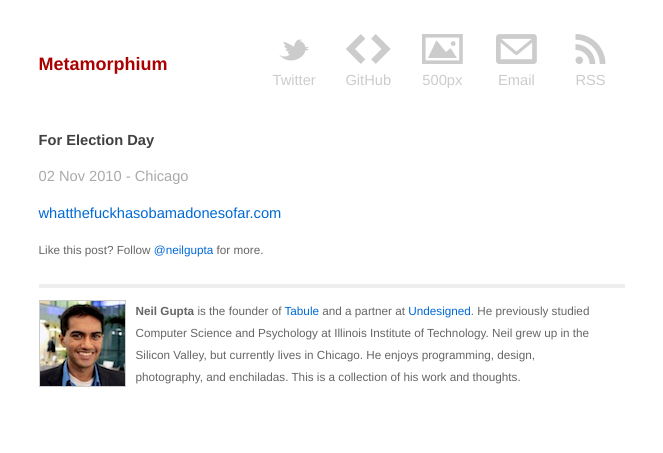
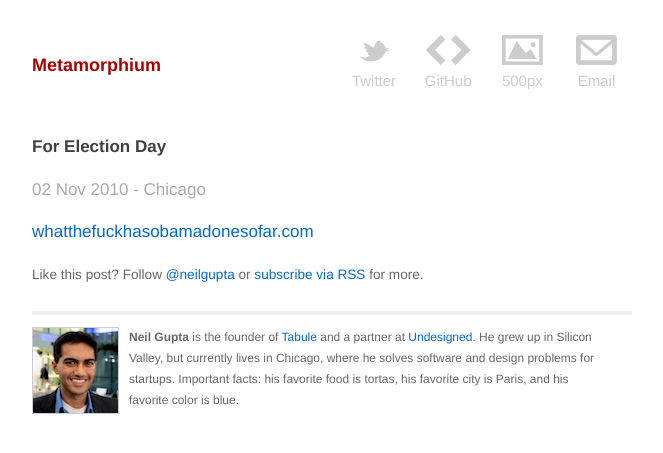
Before and after one commit to neilgupta/neilgupta.github.com, a Jekyll site: the page built from _posts/2010-11-02-for-election-day.md, in a window 1280 px wide. Shown: the top 453 px of the page, without its empty margins (308-971 px from the left). Built offline with Jekyll 4.4.1, drawn with Linux system fonts in a browser that asks for light colours.

Commit message:
Formatting fixes, mobile friendly, wordsmithing about blurb

```diff
--- a/_layouts/default.html
+++ b/_layouts/default.html
@@ -1,11 +1,13 @@
 <!DOCTYPE html>
-<html xmlns="http://www.w3.org/1999/xhtml" xml:lang="en" lang="en-us">
+<html>
 <head>
-   <meta http-equiv="content-type" content="text/html; charset=utf-8" />
+   <meta charset="utf-8">
+   <meta http-equiv="X-UA-Compatible" content="IE=edge">
    <title>{{ page.title }}</title>
    <meta name="author" content="Neil Gupta" />
+   <meta name="viewport" content="width=device-width, initial-scale=1">
    <link href="/atom.xml" rel="alternate" title="Metamorphium" type="application/atom+xml" />
-   <link rel="stylesheet" href="/css/screen.css" type="text/css" media="screen, projection" />
+   <link rel="stylesheet" href="/css/screen.css" type="text/css" />
 
   <script>
     (function(i,s,o,g,r,a,m){i['GoogleAnalyticsObject']=r;i[r]=i[r]||function(){
@@ -39,11 +41,7 @@
 		<a href="mailto:neil@metamorphium.com" title="Say hi!">
 		<span class="icon">@</span>
 		Email</a>
-
-    <a href="/atom.xml" title="Subscribe to the RSS feed">
-    <span class="icon">B</span>
-    RSS</a>
-	</div>
+</div>
 
 <div class="clear">&nbsp;</div>
 
@@ -53,7 +51,7 @@
     <div class="contact">
       <p>
       	<img src="/images/neil.jpg" width="85" height="85" alt="Neil Gupta" />
-        <b>Neil Gupta</b> is the founder of <a href="http://tabuleapp.com">Tabule</a> and a partner at <a href="http://www.undesigned.io">Undesigned</a>. He previously studied Computer Science and Psychology at Illinois Institute of Technology. Neil grew up in the Silicon Valley, but currently lives in Chicago. He enjoys programming, design, photography, and enchiladas. This is a collection of his work and thoughts.
+        <b>Neil Gupta</b> is the founder of <a href="http://tabuleapp.com">Tabule</a> and a partner at <a href="http://www.undesigned.io">Undesigned</a>. He grew up in Silicon Valley, but currently lives in Chicago, where he solves software and design problems for startups. Important facts: his favorite food is tortas, his favorite city is Paris, and his favorite color is blue.
       </p>
     </div>
     <div class="clear">&nbsp;</div>
--- a/_layouts/post.html
+++ b/_layouts/post.html
@@ -8,5 +8,5 @@ layout: default
 
 {{ content }}
 
-<p id="followme">Like this post? Follow <a href="http://twitter.com/neilgupta" title="Follow @neilgupta on Twitter">@neilgupta</a> for more.</p>
+<p id="followme">Like this post? Follow <a href="http://twitter.com/neilgupta" title="Follow @neilgupta on Twitter">@neilgupta</a> or <a href="/atom.xml">subscribe via RSS</a> for more.</p>
 </div>
--- a/css/screen.css
+++ b/css/screen.css
@@ -84,28 +84,9 @@ table {
   box-shadow: 0 0 10px #000;
 }
 
-#refresh {
-	text-align: right;
-	width: 100%;
-	max-width: 1188px;
-	margin: 0 auto;
-	margin-top: -27px;
-	height: 25px;
-}
-
-#refresh a#button {
-	padding: 10px;
-	background-color: #000;
-	opacity: 0.7;
-	color: #fff;
-}
-
-#refresh a#button:hover {
-	color: #ccc;
-}
-
 #navbar {
   float: right;
+  width: 293px;
 }
 
 #navbar a {
@@ -139,6 +120,11 @@ ul.posts {
 
 ul.posts li {
   line-height: 1.75em;
+  width: 100%;
+  height: 1.75em;
+  overflow: hidden;
+  white-space: nowrap;
+  text-overflow:ellipsis;
 }
 
 ul.posts span {
@@ -154,10 +140,12 @@ ul.posts {
 /*****************************************************************************/
 
 .site {
-  font-size: 110%;
-  width: 40em;
-  margin: 2em auto 2em auto;
-  line-height: 1.5em;
+  font-size: 15px;
+  min-width: 300px;
+  max-width: 600px;
+  margin: 30px auto;
+  padding: 0 20px;
+  line-height: 140%;
 }
 
 .title {
@@ -168,6 +156,18 @@ ul.posts {
   float: left;
   line-height: 70px;
   vertical-align: top;
+}
+
+@media only screen and (max-width: 470px) {
+  .title {
+    text-align: center;
+    float: none;
+  }
+
+  #navbar {
+    float: none;
+    margin: 20px auto;
+  }
 }
 
 .site .title a {
@@ -225,7 +225,8 @@ ul.posts {
 
 #post {
   margin-top: 2em;
-
+  font-size: 17px;
+  line-height: 150%;
 }
 
 .footnotes {
```
Lines whose indentation alone changed are shown as unchanged.
